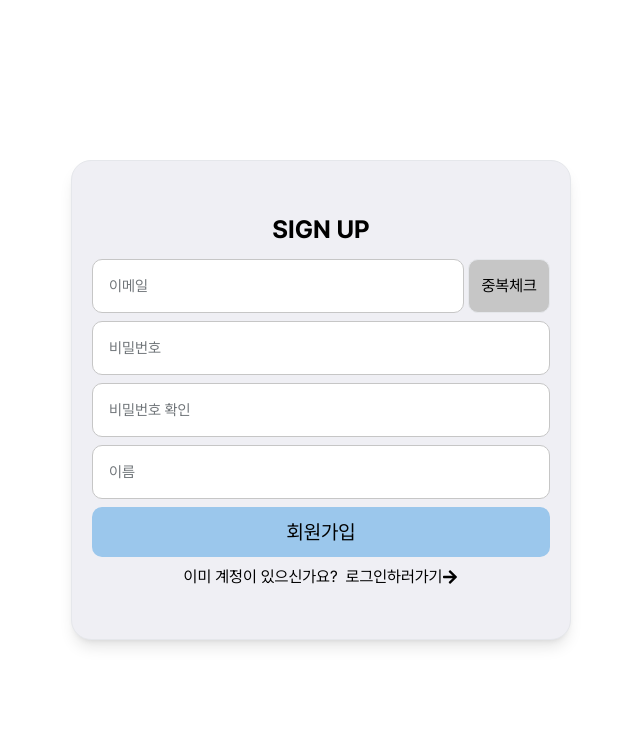
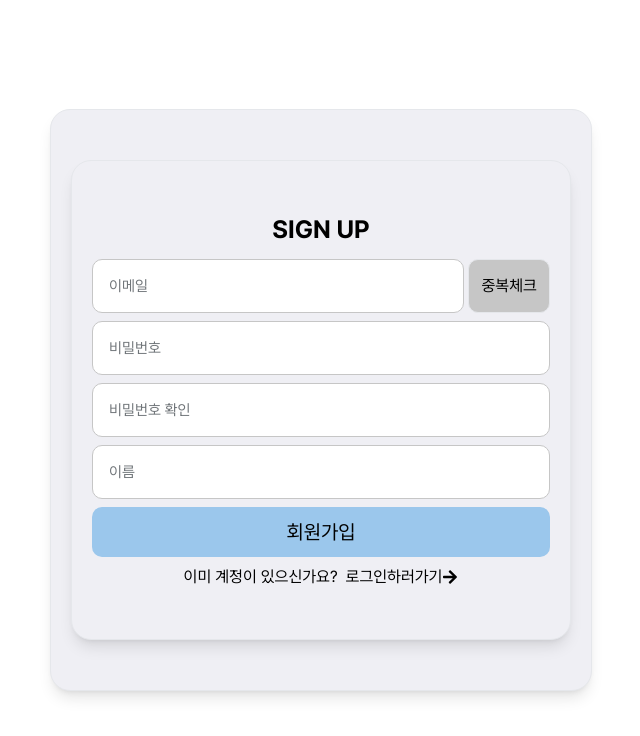
Before and after one commit to ST-JM-ORG/notice-board-fe, a Next.js app: page /sign-up in a window 1280 px wide. Shown: the top 736 px of the page, without its empty margins (319-959 px from the left). Built offline with nearby package versions, Linux system fonts and the light colour scheme.

Commit message:
Feat: 로그인/회원가입 화면 레이아웃 수정

```diff
--- a/src/app/(auth)/layout.tsx
+++ b/src/app/(auth)/layout.tsx
@@ -4,9 +4,11 @@ const Layout = (props: PropsWithChildren) => {
   const { children } = props;
 
   return (
-    <div className="border-box flex h-screen w-full items-center justify-center">
-      {children}
-    </div>
+    <main className="border-box flex h-screen w-full items-center justify-center">
+      <div className="min-w-500 rounded-20 border-1 bg-anti-flash-white px-20 py-50 shadow-lg">
+        {children}
+      </div>
+    </main>
   );
 };
 
```
